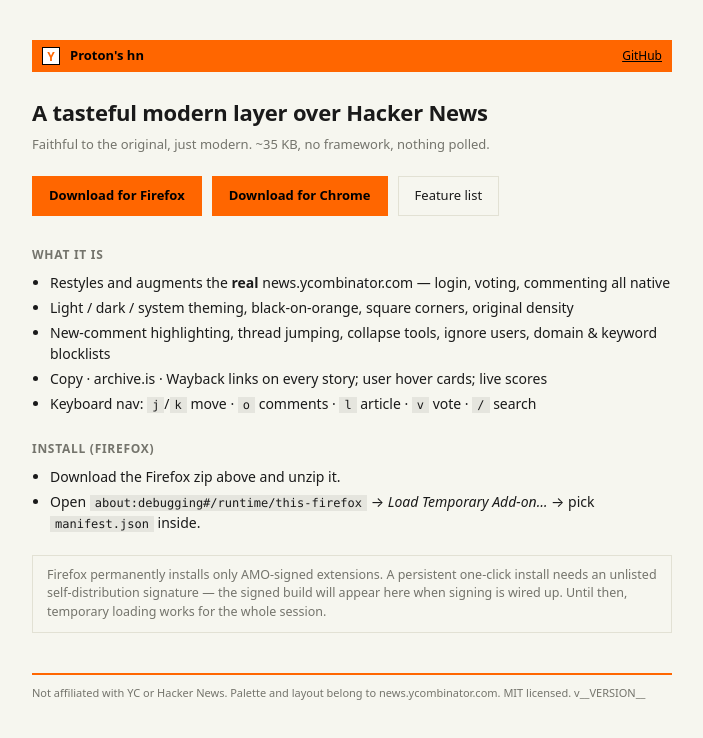
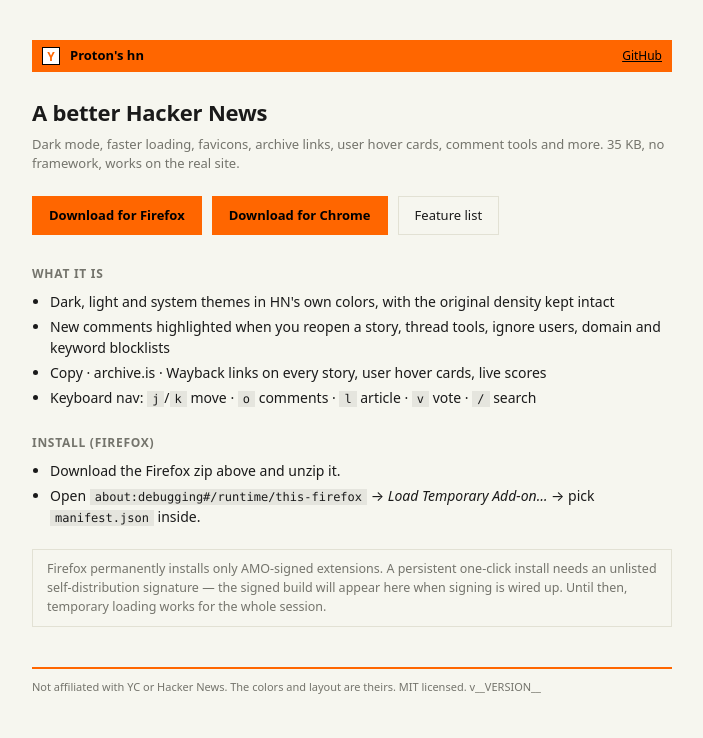
Before and after one commit to NotAProton/protons-hn, a website: page pages/index.html in a window 1280 px wide. Shown: the whole page, without its empty margins (288-991 px from the left). Drawn offline with Linux system fonts and the light colour scheme.

Commit message:
update copy

```diff
--- a/package.json
+++ b/package.json
@@ -1,7 +1,7 @@
 {
   "name": "protons-hn",
   "version": "0.3.0",
-  "description": "A tasteful, fast modern layer over Hacker News. Faithful to the original, just modern.",
+  "description": "A better Hacker News: dark mode, faster loading, favicons, archive links, user hover cards, comment tools, blocklists and keyboard navigation. Works on the real site, so your login, votes and comments all work!",
   "private": true,
   "type": "module",
   "scripts": {
--- a/pages/index.html
+++ b/pages/index.html
@@ -3,8 +3,8 @@
   <head>
     <meta charset="UTF-8" />
     <meta name="viewport" content="width=device-width, initial-scale=1.0" />
-    <title>Proton's hn — a tasteful modern layer over Hacker News</title>
-    <meta name="description" content="Faithful to the original, just modern. A fast, lightweight Firefox extension for Hacker News." />
+    <title>Proton's hn — a better Hacker News</title>
+    <meta name="description" content="Dark mode, faster loading, favicons, archive links, user hover cards, comment tools and more. A Firefox extension for Hacker News." />
     <style>
       :root {
         --bg: #f6f6ef;
@@ -111,8 +111,8 @@
         <nav><a href="https://github.com/notaproton/protons-hn">GitHub</a></nav>
       </header>
 
-      <h1>A tasteful modern layer over Hacker News</h1>
-      <p class="tag">Faithful to the original, just modern. ~35&nbsp;KB, no framework, nothing polled.</p>
+      <h1>A better Hacker News</h1>
+      <p class="tag">Dark mode, faster loading, favicons, archive links, user hover cards, comment tools and more. 35 KB, no framework, works on the real site.</p>
 
       <div class="cta">
         <a id="dl-firefox" href="downloads/" download>Download for Firefox</a>
@@ -122,10 +122,9 @@
 
       <h2>What it is</h2>
       <ul>
-        <li>Restyles and augments the <strong>real</strong> news.ycombinator.com — login, voting, commenting all native</li>
-        <li>Light / dark / system theming, black-on-orange, square corners, original density</li>
-        <li>New-comment highlighting, thread jumping, collapse tools, ignore users, domain &amp; keyword blocklists</li>
-        <li>Copy · archive.is · Wayback links on every story; user hover cards; live scores</li>
+        <li>Dark, light and system themes in HN's own colors, with the original density kept intact</li>
+        <li>New comments highlighted when you reopen a story, thread tools, ignore users, domain and keyword blocklists</li>
+        <li>Copy · archive.is · Wayback links on every story, user hover cards, live scores</li>
         <li>Keyboard nav: <code>j</code>/<code>k</code> move · <code>o</code> comments · <code>l</code> article · <code>v</code> vote · <code>/</code> search</li>
       </ul>
 
@@ -142,8 +141,8 @@
       </div>
 
       <footer>
-        Not affiliated with YC or Hacker News. Palette and layout belong to
-        news.ycombinator.com. MIT licensed. <span class="num">v__VERSION__</span>
+        Not affiliated with YC or Hacker News. The colors and layout are theirs.
+        MIT licensed. <span class="num">v__VERSION__</span>
       </footer>
     </main>
   </body>
--- a/wxt.config.ts
+++ b/wxt.config.ts
@@ -6,7 +6,7 @@
     name: "Proton's hn",
     short_name: "Proton's hn",
     description:
-      'A tasteful, fast modern layer over Hacker News. Faithful to the original, just modern.',
+      "A better Hacker News: dark mode, faster loading, favicons, archive links, user hover cards, comment tools, blocklists and keyboard navigation. Works on the real site, so your login, votes and comments all work!",
     homepage_url: 'https://notaproton.is-a.dev/protons-hn/',
     permissions: ['storage'],
     browser_specific_settings: {
```
Also changed, not shown: src/entrypoints/options/index.html (+1 -1 lines), README.md.
